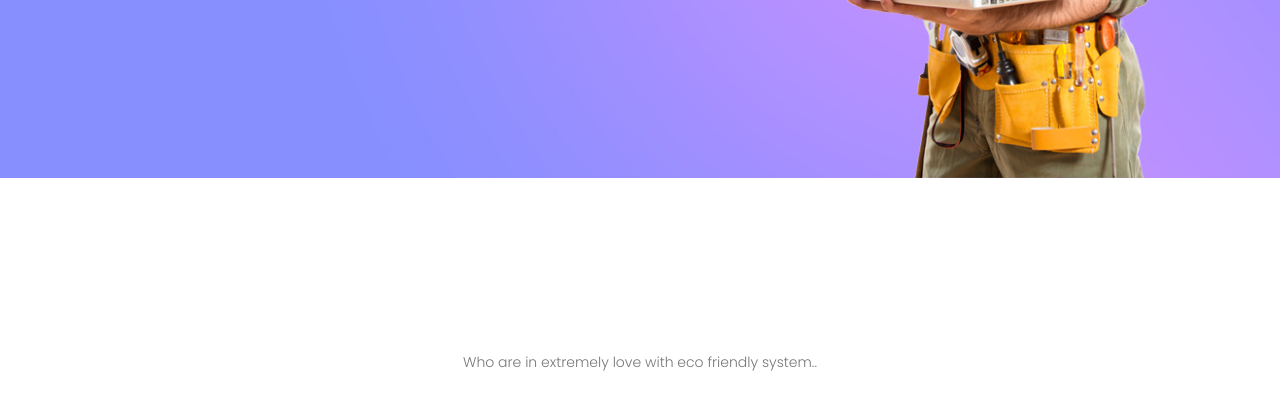
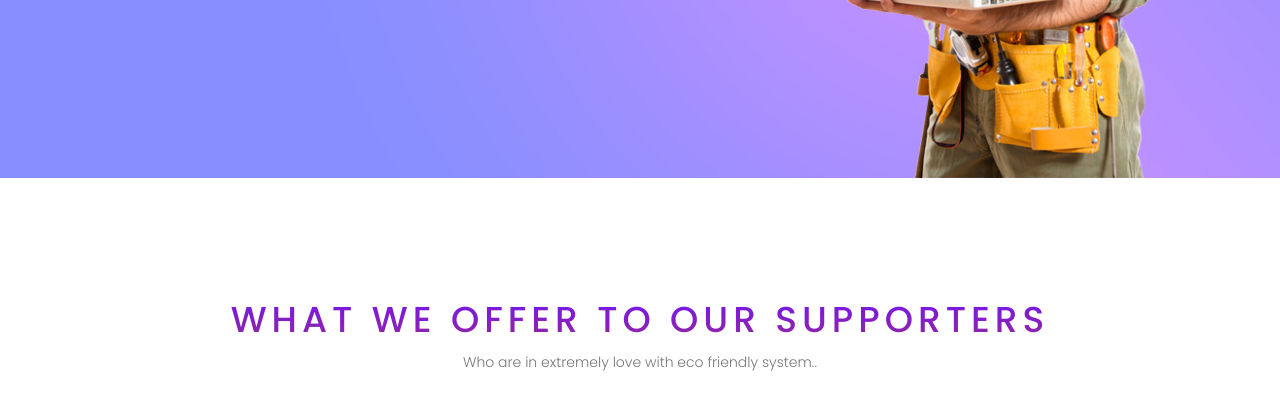
Before and after one commit to sunnykalola73/MY_Services, a PHP site: page / in a window 1280 px wide. Shown: the part 712-1132 px from the top of the page. Run offline with PHP 8.4, Linux system fonts and the light colour scheme; some libraries are stand-ins or nearby versions.

Commit message:
CSS and Index.php updated

```diff
--- a/css/main.css
+++ b/css/main.css
@@ -2828,10 +2828,16 @@ body.mobile-nav-active #mobile-nav-toggle {
   text-align: center;
 }
 h1{
-  color: white;
+  color: black;
   text-transform: uppercase;
   font-weight: 500;
   letter-spacing: 5px;
+}
+#gray{
+    font-size: 36px;
+    background: -webkit-linear-gradient(#7417ed,#9426a0);
+    -webkit-background-clip: text;
+    -webkit-text-fill-color: transparent;
 }
 /**************
  Input Fields
--- a/index.php
+++ b/index.php
@@ -51,7 +51,7 @@ alert("<?php echo $msg; ?>");
 				<div class="container">
 					<div class="row justify-content-center">
 						<div class="col-md-12 pb-50 header-text text-center">
-							<h1 class="mb-10">What we Offer to our Supporters</h1>
+							<h1  id="gray" class="mb-10">What we Offer to our Supporters</h1>
 							<p>
 								Who are in extremely love with eco friendly system..
 							</p>
@@ -337,7 +337,7 @@ alert("<?php echo $msg; ?>");
 					<div class="row d-flex justify-content-center">
 						<div class="menu-content pb-60 col-lg-7">
 							<div class="title text-center">
-								<h1 class="mb-10">Our Working Process</h1>
+								<h1 id="gray" class="mb-10">Our Working Process</h1>
 								<p>It won’t be a bigger problem to find one video game lover in your neighbor. Since the introduction of Virtual Game</p>
 							</div>
 						</div>
```
